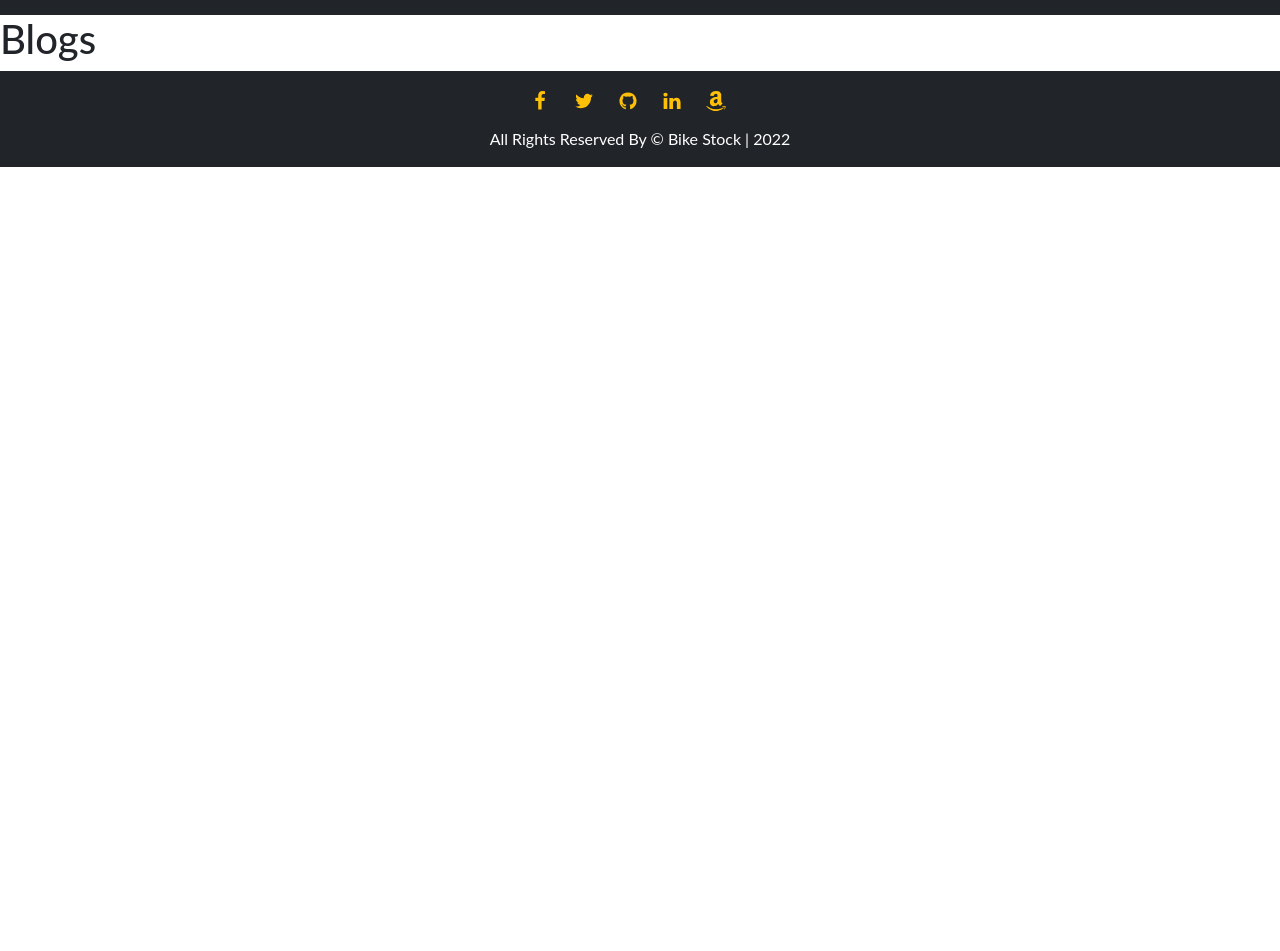
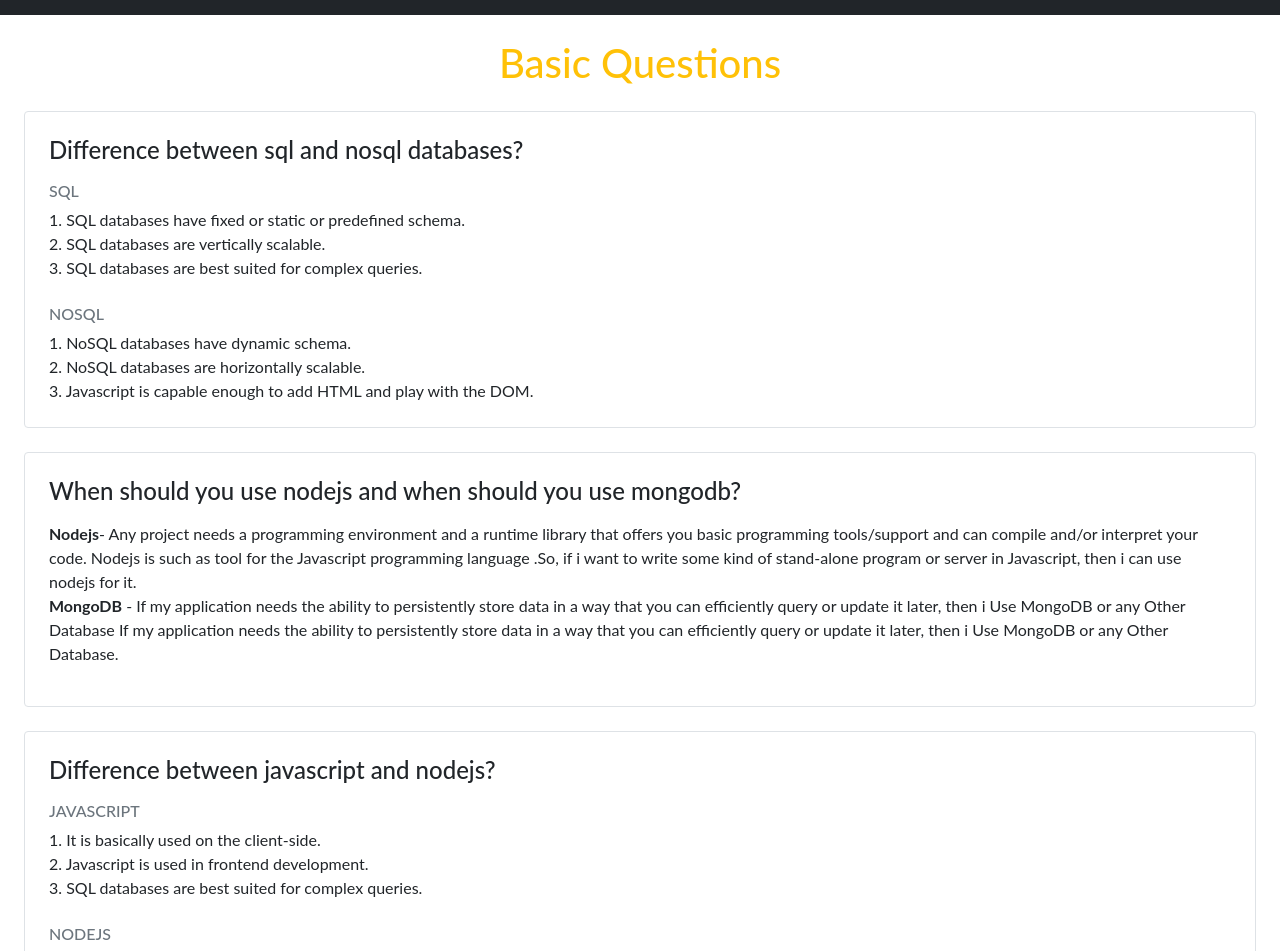
Before and after one commit to shoumikahmed/bike-stock-interactive-website, a React (Create React App) app: page /blogs in a window 1280 px wide. Shown: the part 41-992 px from the top of the page. Before the commit the page ends 800 px from the top, so only its background shows below. Built offline with nearby package versions, Linux system fonts and the light colour scheme; no server answers.

Commit message:
blogs complete

```diff
--- a/src/Pages/Home/Blogs/Blogs.js
+++ b/src/Pages/Home/Blogs/Blogs.js
@@ -2,9 +2,60 @@
 
 const Blogs = () => {
     return (
-        <div>
-            <h1>Blogs</h1>
-        </div>
+        <section className='px-4 my-4 mx-auto'>
+            <h1 className='mb-6 text-warning text-center'>
+                Basic Questions
+            </h1>
+            <div className='grid grid-cols-1 gap-24 md:grid-cols-2'>
+                <div className='mt-4 border p-4 rounded'>
+                    <h4 className='mt-10 mb-3'>
+                        Difference between sql and nosql databases?
+                    </h4>
+                    <h6 className='text-secondary'>
+                        SQL
+                    </h6>
+                    <p className='m-0'>1. SQL databases have fixed or static or predefined schema.</p>
+                    <p className='m-0'>2. SQL databases are vertically scalable.</p>
+                    <p className='m-0'>3. SQL databases are best suited for complex queries.</p>
+                    <br />
+                    <h6 className='text-secondary'>
+                        NOSQL
+                    </h6>
+                    <p className='m-0'>1. NoSQL databases have dynamic schema.</p>
+                    <p className='m-0'>2. NoSQL databases are horizontally scalable.</p>
+                    <p className='m-0'>3. Javascript is capable enough to add HTML and play with the DOM.</p>
+                </div>
+                <div className='mt-4 border p-4 rounded'>
+                    <h4 className='mt-10 mb-3'>
+                        When should you use nodejs and when should you use mongodb?
+                    </h4>
+                    <p>
+                        <strong>Nodejs</strong>- Any project needs a programming environment and a runtime library that offers you basic programming tools/support and can compile and/or interpret your code. Nodejs is such as tool for the Javascript programming language .So, if i want to write some kind of stand-alone program or server in Javascript, then i can use nodejs for it.
+                        <br />
+                        <strong>MongoDB</strong> - If my application needs the ability to persistently store data in a way that you can efficiently query or update it later, then i Use MongoDB or any Other Database If my application needs the ability to persistently store data in a way that you can efficiently query or update it later, then i Use MongoDB or any Other Database.
+                    </p>
+
+                </div>
+                <div className='mt-4 border p-4 rounded'>
+                    <h4 className='mt-10 mb-3'>
+                        Difference between javascript and nodejs?
+                    </h4>
+                    <h6 className='text-secondary'>
+                        JAVASCRIPT
+                    </h6>
+                    <p className='m-0'>1. It is basically used on the client-side.</p>
+                    <p className='m-0'>2. Javascript is used in frontend development.</p>
+                    <p className='m-0'>3. SQL databases are best suited for complex queries.</p>
+                    <br />
+                    <h6 className='text-secondary'>
+                        NODEJS
+                    </h6>
+                    <p className='m-0'>1. It is mostly used on the server-side.</p>
+                    <p className='m-0'>2. Nodejs is used in server-side development.</p>
+                    <p className='m-0'>3. Nodejs does not have capability to add HTML tags.</p>
+                </div>
+            </div>
+        </section>
     );
 };
 
```
